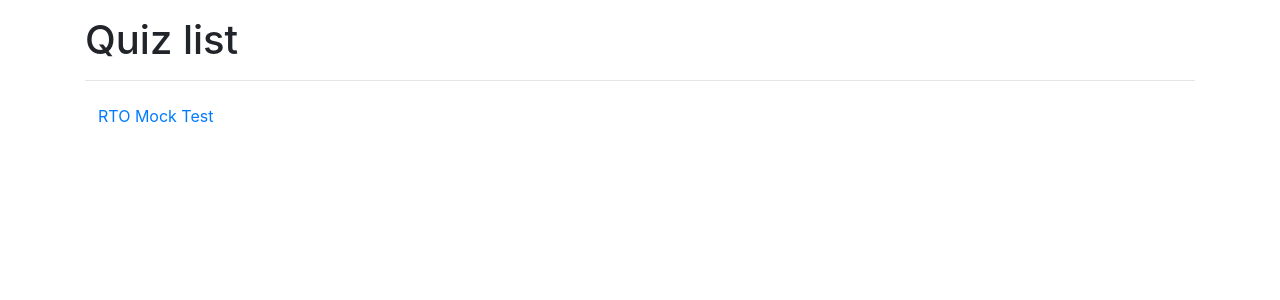
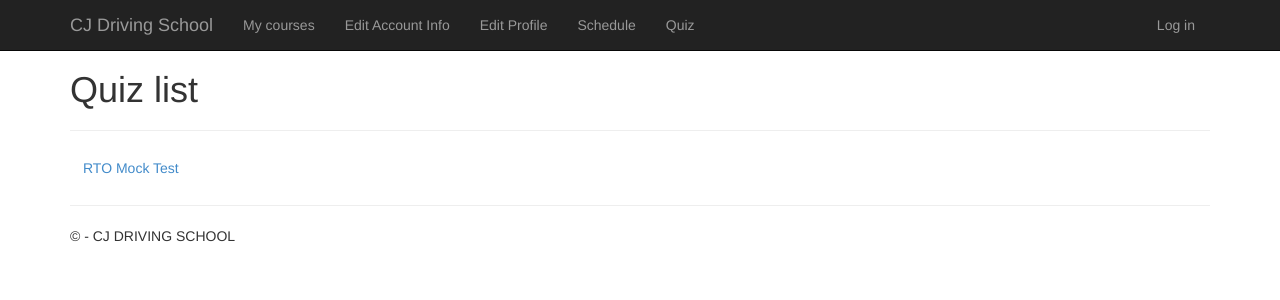
Before and after one commit to Akashchatra2001/django-CP2, a Django app: page /quize/ in a window 1280 px wide. Shown: the top 300 px of the page. Run offline with Django 3.2, Linux system fonts and the light colour scheme; data comes from the database, SQL or seed files in the repository; both versions use the stored data as it was after the commit; some libraries are stand-ins or nearby versions.

Commit message:
final changes

```diff
--- a/courses/templates/courses/payment.html
+++ b/courses/templates/courses/payment.html
@@ -1,4 +1,4 @@
-{% extends 'base.html' %}
+{% extends 'courses/layout.html' %}
 {% block content %}
 <head>
    <style>
--- a/quiz/templates/quiz/main.html
+++ b/quiz/templates/quiz/main.html
@@ -32,7 +32,7 @@ home
   </div>
 </div>
 
-
+<br>
 <div class="h1">Quiz list</div>
 <hr>
 {% for obj in object_list %}
--- a/templates/base.html
+++ b/templates/base.html
@@ -1,3 +1,4 @@
+{% extends 'courses/user.html' %}
 {% load static %}
 <!doctype html>
 <html lang="en">
@@ -22,7 +23,7 @@
 
     <title>quiz app| {% block title %}{% endblock title %}</title>
   </head>
-  <body>
+  <body><br><br>
     <div class="container mt-3">
         {% block content %}
         {% endblock content %}
```
Also changed, not shown: db.sqlite3.
